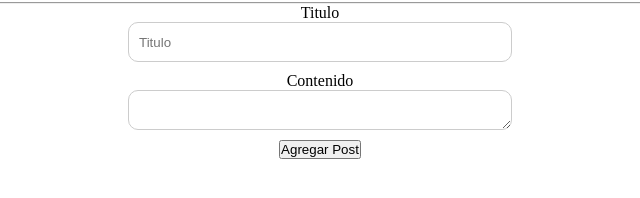
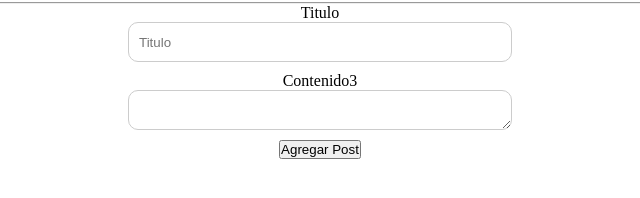
Before and after one commit to fvalencialeoz/CodoACodo22016, a plain HTML site: page Introduccion/index.html in a window 1280 px wide. Shown: the part 436-634 px from the top of the page, 320-960 px from the left. Drawn offline with Linux system fonts and the light colour scheme.

Commit message:
version 2

```diff
--- a/Introduccion/index.html
+++ b/Introduccion/index.html
@@ -66,7 +66,7 @@
               />
             </div>
             <div class="form-group">
-              <label for="content">Contenido</label>
+              <label for="content">Contenido3</label>
               <textarea
                 class="content"
                 id="content"
```
